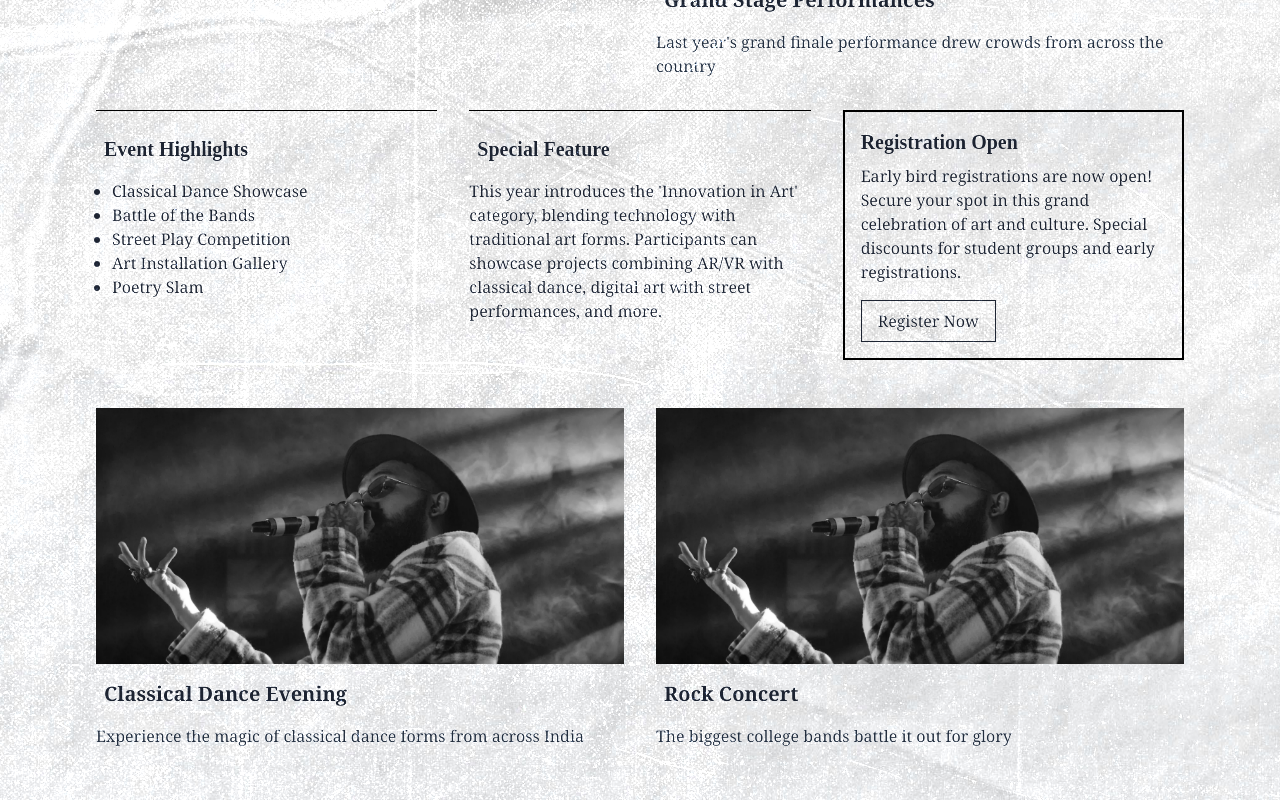
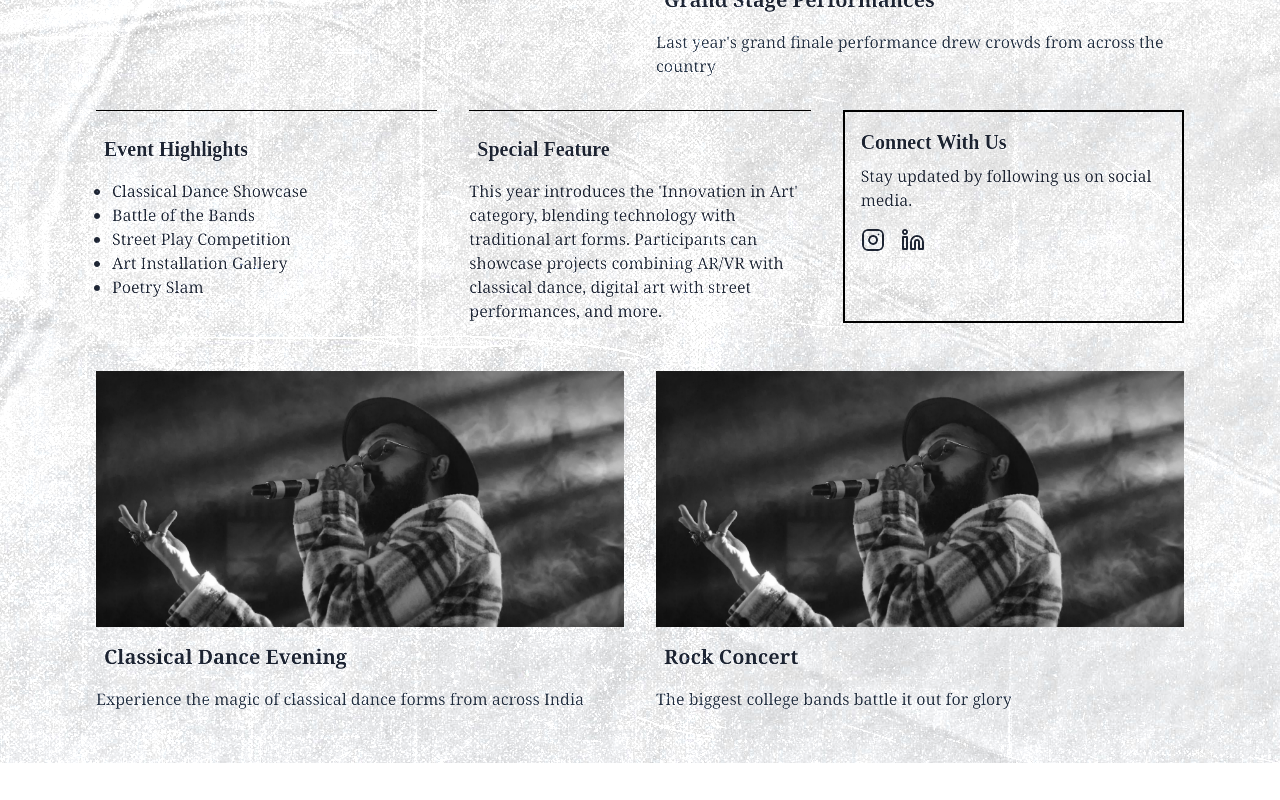
Before and after one commit to drdholu/impressions24, a React (Create React App) app: page / in a window 1280 px wide. Shown: the part 720-1520 px from the top of the page. After the commit the page ends 1483 px from the top, so only its background shows below. Built offline with nearby package versions, Linux system fonts and the light colour scheme.

Commit message:
added social links

```diff
--- a/src/components/Newspaper.js
+++ b/src/components/Newspaper.js
@@ -1,5 +1,5 @@
 import React, { useState, useEffect } from 'react';
-import { Clock } from 'lucide-react';
+import { Clock, Instagram, Linkedin } from 'lucide-react';
 import image1 from '../images/memories/6.webp'
 import overlay from '../images/overlay2.png'
 import overlay2 from '../images/overlay3.jpg'
@@ -87,7 +87,7 @@ const FeatureBox = ({ title, content, isHighlight = false }) => (
 const ImpressionsNewspaper = () => {
     return (
         <div className='flex items-center justify-center'>
-            <div className="max-w-6xl p-8 m-5 font-serif shadow-2xl bg-gray-50">
+            <div className="max-w-6xl p-8 m-5 font-serif">
                 {/* <CrumpledPaperBackground /> */}
                 <img
                     src={overlay}
@@ -171,14 +171,16 @@ const ImpressionsNewspaper = () => {
                     />
 
                     <div className="p-4 transition-colors duration-300 border-2 border-black cursor-pointer hover:bg-black hover:text-white">
-                        <h4 className="mb-2 text-xl font-bold font-paperSubHead">Registration Open</h4>
-                        <p>
-                            Early bird registrations are now open! Secure your spot in this grand celebration of art and culture.
-                            Special discounts for student groups and early registrations.
-                        </p>
-                        <button className="px-4 py-2 mt-4 transition-colors duration-300 border border-current hover:bg-white hover:text-black">
-                            Register Now
-                        </button>
+                        <h4 className="mb-2 text-xl font-bold font-paperSubHead">Connect With Us</h4>
+                        <p>Stay updated by following us on social media.</p>
+                        <div className="flex mt-4 space-x-4">
+                            <a href="https://www.instagram.com/impressions_coep/" target="_blank" rel="noopener noreferrer">
+                                <Instagram className="w-6 h-6 transition-colors duration-300 hover:text-gray-500" />
+                            </a>
+                            <a href="https://www.linkedin.com/company/impressions-coep/" target="_blank" rel="noopener noreferrer">
+                                <Linkedin className="w-6 h-6 transition-colors duration-300 hover:text-gray-500" />
+                            </a>
+                        </div>
                     </div>
                 </div>
 
```
